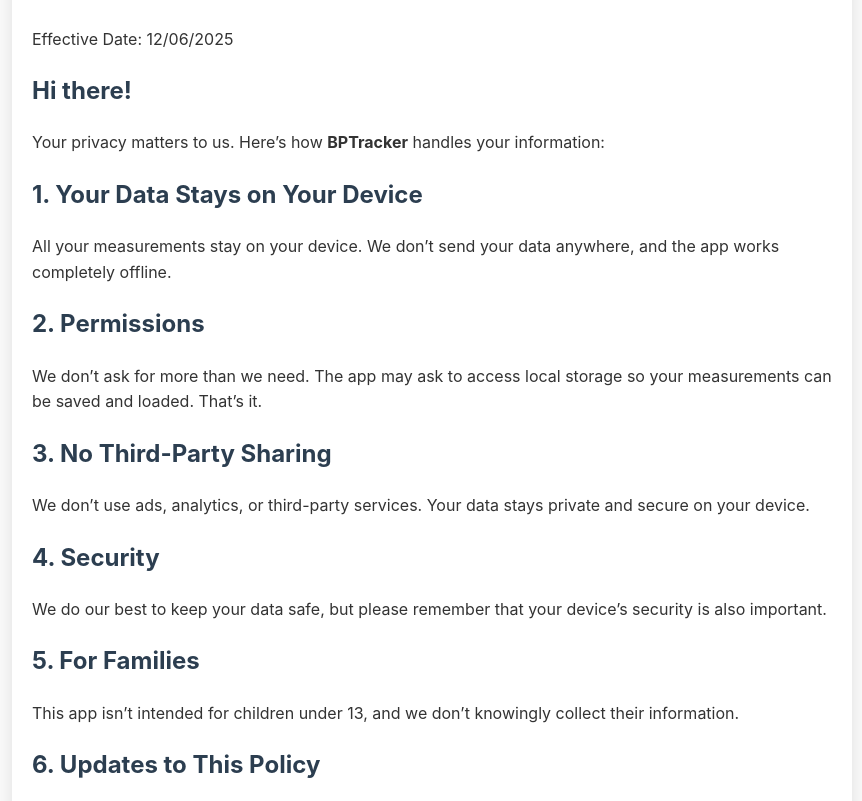
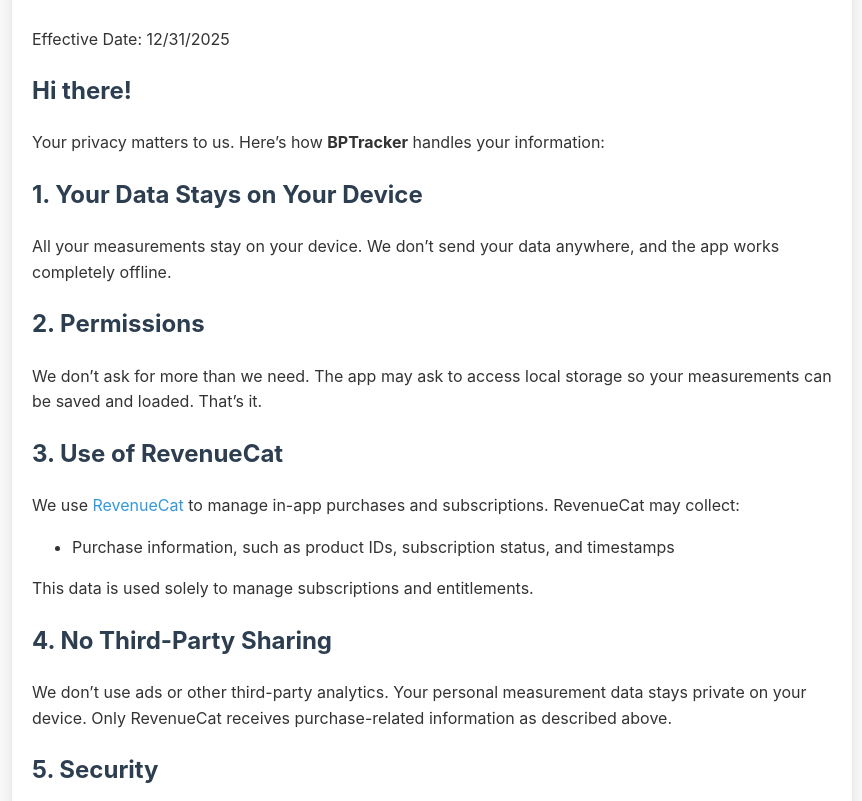
Before and after one commit to shylaxdev/BPTracker-privacy, a plain HTML site: page index.html in a window 1280 px wide. Shown: the part 136-937 px from the top of the page, without its empty margins (208-1070 px from the left). Drawn offline with Linux system fonts and the light colour scheme.

Commit message:
Update Privacy Policy effective date and sections
Added note about RevenueCat

```diff
--- a/index.html
+++ b/index.html
@@ -49,7 +49,7 @@
 <body>
   <div class="container">
     <h1>Privacy Policy</h1>
-    <p>Effective Date: 12/06/2025</p>
+    <p>Effective Date: 12/31/2025</p>
 
     <h2>Hi there!</h2>
     <p>Your privacy matters to us. Here’s how <strong>BPTracker</strong> handles your information:</p>
@@ -60,19 +60,26 @@
     <h2>2. Permissions</h2>
     <p>We don’t ask for more than we need. The app may ask to access local storage so your measurements can be saved and loaded. That’s it.</p>
 
-    <h2>3. No Third-Party Sharing</h2>
-    <p>We don’t use ads, analytics, or third-party services. Your data stays private and secure on your device.</p>
+    <h2>3. Use of RevenueCat</h2>
+    <p>We use <a href="https://www.revenuecat.com/" target="_blank">RevenueCat</a> to manage in-app purchases and subscriptions. RevenueCat may collect:</p>
+    <ul>
+      <li>Purchase information, such as product IDs, subscription status, and timestamps</li>
+    </ul>
+    <p>This data is used solely to manage subscriptions and entitlements.</p>
 
-    <h2>4. Security</h2>
+    <h2>4. No Third-Party Sharing</h2>
+    <p>We don’t use ads or other third-party analytics. Your personal measurement data stays private on your device. Only RevenueCat receives purchase-related information as described above.</p>
+
+    <h2>5. Security</h2>
     <p>We do our best to keep your data safe, but please remember that your device’s security is also important.</p>
 
-    <h2>5. For Families</h2>
+    <h2>6. For Families</h2>
     <p>This app isn’t intended for children under 13, and we don’t knowingly collect their information.</p>
 
-    <h2>6. Updates to This Policy</h2>
+    <h2>7. Updates to This Policy</h2>
     <p>If we ever make changes to how we handle your data, we’ll let you know here or in the app.</p>
 
-    <h2>7. Get in Touch</h2>
+    <h2>8. Get in Touch</h2>
     <p>Questions, concerns, or feedback? Reach out anytime at: <a href="mailto:shylaxdev@gmail.com">shylaxdev@gmail.com</a></p>
   </div>
 </body>
```
